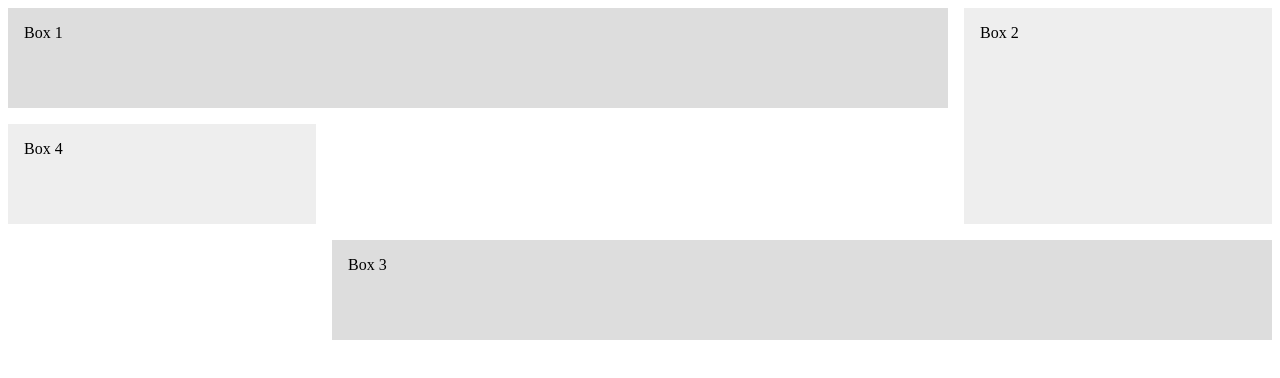
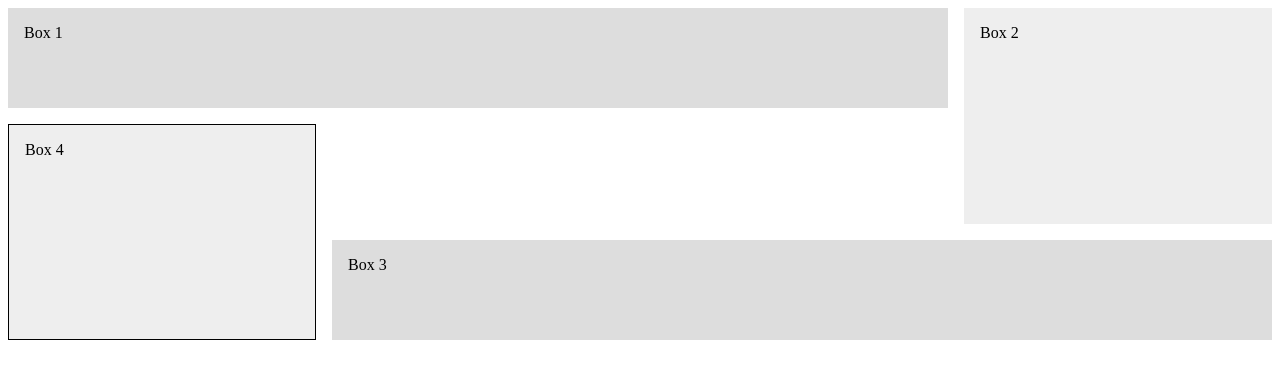
Before and after one commit to KModestas/CCS-Grid-3, a plain HTML site: page index.html in a window 1280 px wide. Drawn offline with Linux system fonts and the light colour scheme.

Commit message:
items in the grid can overlap eachother

```diff
--- a/index.html
+++ b/index.html
@@ -44,6 +44,10 @@
         }
 
         .box4 {
+          grid-column: 1;
+          grid-row: 2/4;
+          /* items in grid can overlap eachother */
+          border: 1px solid black;
           /* justify-self: base; */
         }
 
```
